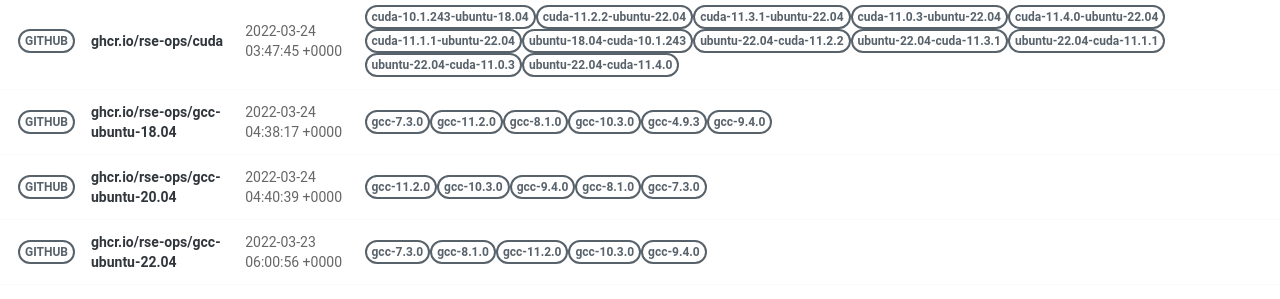
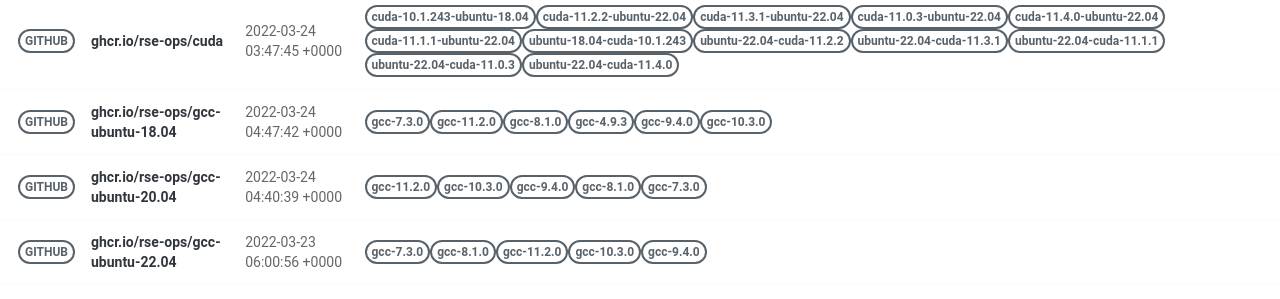
Before and after one commit to rse-ops/docker-images, a Jekyll site: the page built from pages/index.md, in a window 1280 px wide. Shown: the part 502-801 px from the top of the page. Built offline with Jekyll 4.4.1, drawn with Linux system fonts in a browser that asks for light colours; nearby versions of some CDN libraries.

Commit message:
Automated push to update library 2022-03-24

```diff
--- a/_library/ghcr.io-rse-ops-gcc-ubuntu-18.04.md
+++ b/_library/ghcr.io-rse-ops-gcc-ubuntu-18.04.md
@@ -1,7 +1,7 @@
 ---
 layout: container
 name: ghcr.io/rse-ops/gcc-ubuntu-18.04
-updated_at: 2022-03-24 04:38:17.275619
+updated_at: 2022-03-24 04:47:42.302793
 
 
 container_url: https://github.com/orgs/rse-ops/packages/container/package/gcc-ubuntu-18.04
@@ -15,14 +15,14 @@ versions:
  - tag: gcc-8.1.0
    dockerfile: https://github.com/rse-ops/docker-images/blob/main/ubuntu/gcc/Dockerfile
    manifest: https://crane.ggcr.dev/manifest/ghcr.io/rse-ops/gcc-ubuntu-18.04:gcc-8.1.0
- - tag: gcc-10.3.0
-   dockerfile: https://github.com/rse-ops/docker-images/blob/main/ubuntu/gcc/Dockerfile
-   manifest: https://crane.ggcr.dev/manifest/ghcr.io/rse-ops/gcc-ubuntu-18.04:gcc-10.3.0
  - tag: gcc-4.9.3
    dockerfile: https://github.com/rse-ops/docker-images/blob/main/ubuntu/gcc/Dockerfile
    manifest: https://crane.ggcr.dev/manifest/ghcr.io/rse-ops/gcc-ubuntu-18.04:gcc-4.9.3
  - tag: gcc-9.4.0
    dockerfile: https://github.com/rse-ops/docker-images/blob/main/ubuntu/gcc/Dockerfile
    manifest: https://crane.ggcr.dev/manifest/ghcr.io/rse-ops/gcc-ubuntu-18.04:gcc-9.4.0
+ - tag: gcc-10.3.0
+   dockerfile: https://github.com/rse-ops/docker-images/blob/main/ubuntu/gcc/Dockerfile
+   manifest: https://crane.ggcr.dev/manifest/ghcr.io/rse-ops/gcc-ubuntu-18.04:gcc-10.3.0
 
 ---
```
